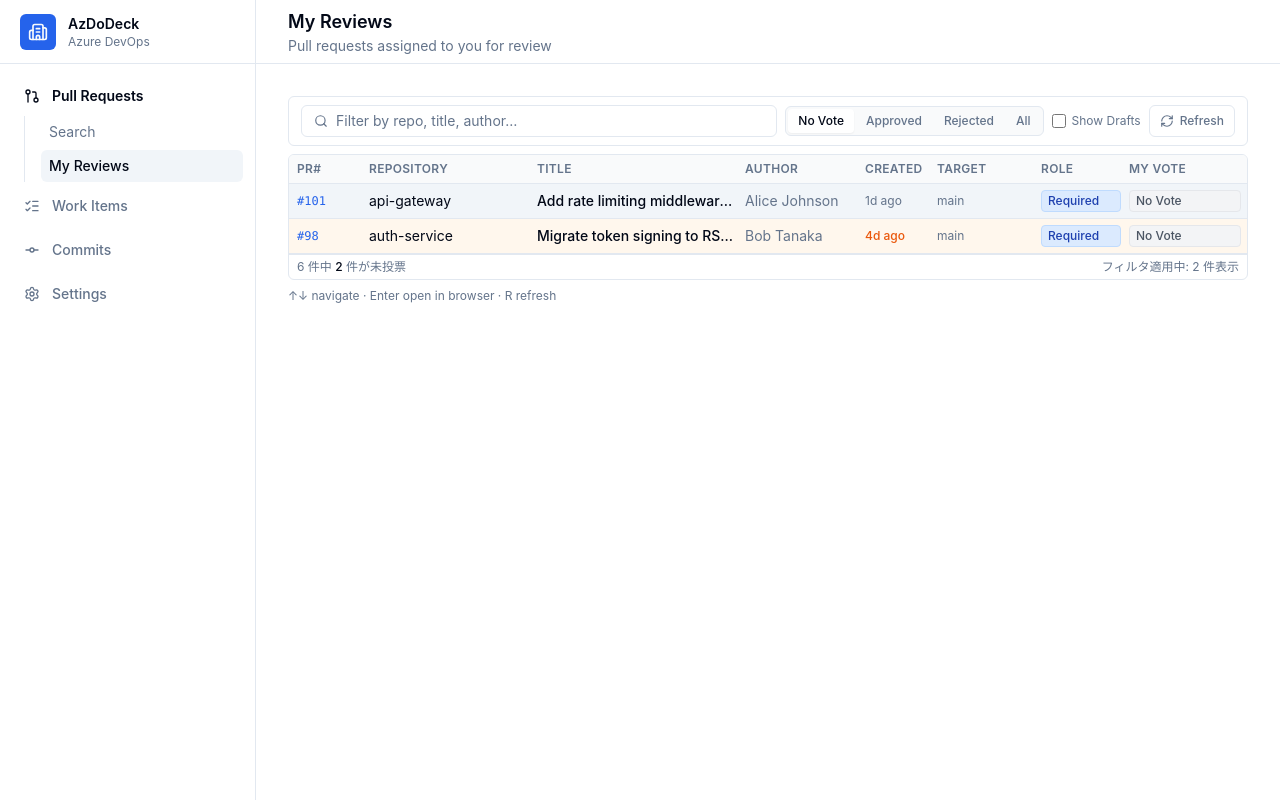
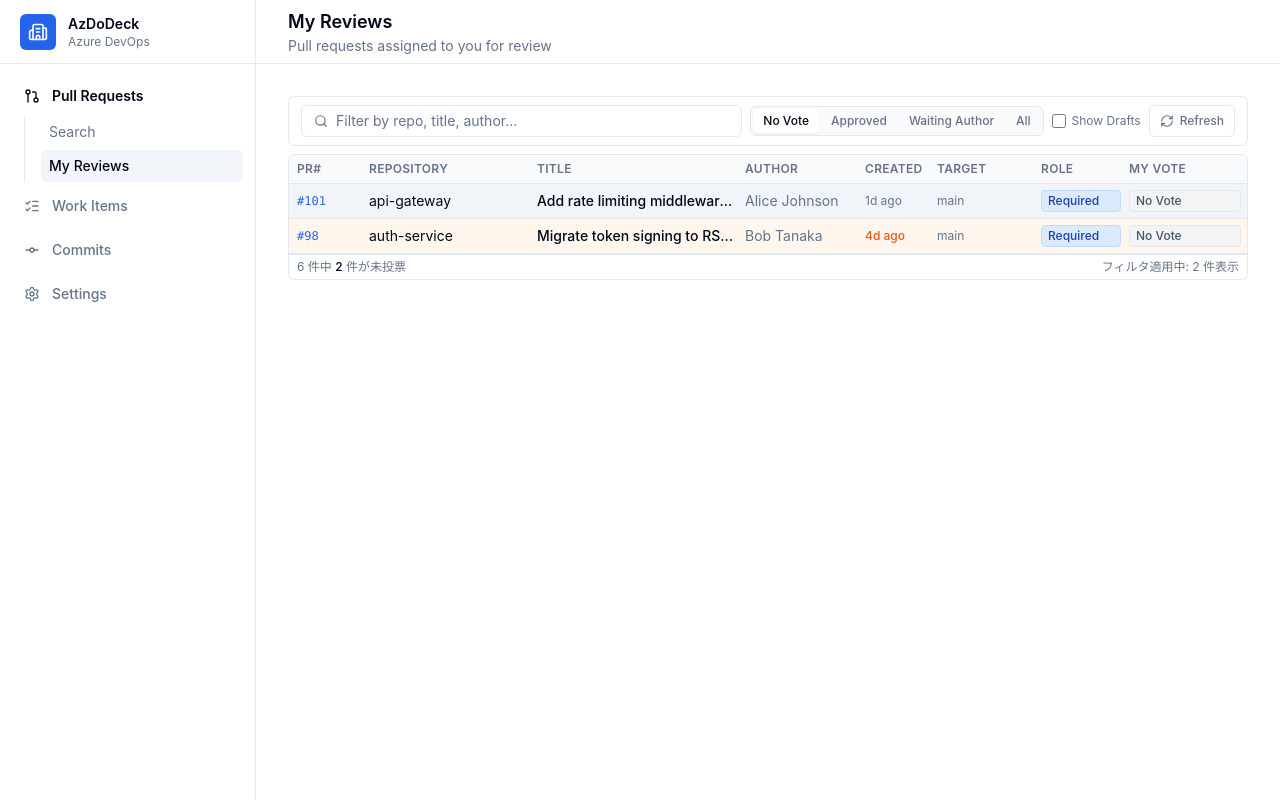
Before and after one commit to ntaksh42/DevDeck, a React (Vite) app: page / in a window 1280 px wide. Both pictures are taken after a click on the button "My Reviews". Built offline with nearby package versions, Linux system fonts and the light colour scheme.

Commit message:
feat(ui): improve my reviews keyboard workflow

```diff
--- a/src/App.tsx
+++ b/src/App.tsx
@@ -1,4 +1,4 @@
-import { FormEvent, ReactNode, forwardRef, useMemo, useRef, useState } from "react";
+import { FormEvent, ReactNode, forwardRef, useEffect, useMemo, useRef, useState } from "react";
 import { useMutation, useQuery, useQueryClient } from "@tanstack/react-query";
 import {
   Building2,
@@ -36,6 +36,11 @@ import { openExternalUrl } from "@/lib/openExternal";
 
 type View = "pullRequestSearch" | "myReviews" | "workItems" | "commits" | "settings";
 
+function isEditableTarget(target: EventTarget | null): boolean {
+  const element = target instanceof HTMLElement ? target : null;
+  return !!element?.closest("input, textarea, select, [contenteditable='true']");
+}
+
 function AppShell() {
   const [view, setView] = useState<View>("pullRequestSearch");
   const organizationsQuery = useQuery({
@@ -45,6 +50,41 @@ function AppShell() {
 
   const organizations = organizationsQuery.data ?? [];
   const activeView = organizations.length === 0 ? "settings" : view;
+
+  useEffect(() => {
+    function onGlobalKeyDown(event: KeyboardEvent) {
+      if (
+        event.defaultPrevented ||
+        !event.altKey ||
+        event.ctrlKey ||
+        event.metaKey ||
+        event.shiftKey
+      ) {
+        return;
+      }
+
+      const nextViewByKey: Record<string, View> =
+        organizations.length === 0
+          ? { "5": "settings" }
+          : {
+              "1": "pullRequestSearch",
+              "2": "myReviews",
+              "3": "workItems",
+              "4": "commits",
+              "5": "settings",
+            };
+      const nextView = nextViewByKey[event.key];
+      if (!nextView) {
+        return;
+      }
+
+      event.preventDefault();
+      setView(nextView);
+    }
+
+    window.addEventListener("keydown", onGlobalKeyDown);
+    return () => window.removeEventListener("keydown", onGlobalKeyDown);
+  }, [organizations.length]);
 
   return (
     <div className="min-h-screen bg-background text-foreground">
@@ -69,12 +109,14 @@ function AppShell() {
               active={activeView === "pullRequestSearch"}
               disabled={organizations.length === 0}
               label="Search"
+              shortcut="Alt+1"
               onClick={() => setView("pullRequestSearch")}
             />
             <NavSubItem
               active={activeView === "myReviews"}
               disabled={organizations.length === 0}
               label="My Reviews"
+              shortcut="Alt+2"
               onClick={() => setView("myReviews")}
             />
           </NavSection>
@@ -83,6 +125,7 @@ function AppShell() {
             disabled={organizations.length === 0}
             icon={<ListChecks className="h-4 w-4" aria-hidden="true" />}
             label="Work Items"
+            shortcut="Alt+3"
             onClick={() => setView("workItems")}
           />
           <NavButton
@@ -90,12 +133,14 @@ function AppShell() {
             disabled={organizations.length === 0}
             icon={<GitCommitHorizontal className="h-4 w-4" aria-hidden="true" />}
             label="Commits"
+            shortcut="Alt+4"
             onClick={() => setView("commits")}
           />
           <NavButton
             active={activeView === "settings"}
             icon={<Settings className="h-4 w-4" aria-hidden="true" />}
             label="Settings"
+            shortcut="Alt+5"
             onClick={() => setView("settings")}
           />
         </nav>
@@ -189,6 +234,7 @@ function CommitSearch({ organizations }: { organizations: Organization[] }) {
                   value={query}
                   onChange={(event) => setQuery(event.target.value)}
                   placeholder="message, author, repository, SHA"
+                  autoFocus
                   className="min-w-0 flex-1 bg-transparent text-sm outline-none"
                 />
               </div>
@@ -367,6 +413,7 @@ function WorkItemSearch({ organizations }: { organizations: Organization[] }) {
                   value={query}
                   onChange={(event) => setQuery(event.target.value)}
                   placeholder="title text"
+                  autoFocus
                   className="min-w-0 flex-1 bg-transparent text-sm outline-none"
                 />
               </div>
@@ -578,11 +625,14 @@ const ReviewPrRow = forwardRef<
   return (
     <div
       ref={ref}
-      tabIndex={0}
+      tabIndex={selected ? 0 : -1}
       role="row"
       aria-selected={selected}
       onClick={onSelect}
       onKeyDown={(e) => {
+        if ((e.target as HTMLElement).closest("button")) {
+          return;
+        }
         if (e.key === "Enter" && pr.webUrl) {
           e.stopPropagation();
           openExternalUrl(pr.webUrl);
@@ -654,7 +704,7 @@ const ReviewPrRow = forwardRef<
 });
 ReviewPrRow.displayName = "ReviewPrRow";
 
-type VoteFilter = "noVote" | "approved" | "rejected" | "all";
+type VoteFilter = "noVote" | "approved" | "waitingAuthor" | "all";
 
 function MyReviewsGrid({ organizations }: { organizations: Organization[] }) {
   const organizationId = organizations[0]?.id ?? "";
@@ -669,6 +719,8 @@ function MyReviewsGrid({ organizations }: { organizations: Organization[] }) {
   const [voteFilter, setVoteFilter] = useState<VoteFilter>("noVote");
   const [showDrafts, setShowDrafts] = useState(false);
   const [selectedIndex, setSelectedIndex] = useState(0);
+  const containerRef = useRef<HTMLDivElement | null>(null);
+  const filterInputRef = useRef<HTMLInputElement | null>(null);
   const rowRefs = useRef<(HTMLDivElement | null)[]>([]);
 
   const allPrs = query.data ?? [];
@@ -686,7 +738,7 @@ function MyReviewsGrid({ organizations }: { organizations: Organization[] }) {
         return false;
       if (voteFilter === "noVote" && pr.myVote !== 0) return false;
       if (voteFilter === "approved" && pr.myVote !== 10 && pr.myVote !== 5) return false;
-      if (voteFilter === "rejected" && pr.myVote !== -10 && pr.myVote !== -5) return false;
+      if (voteFilter === "waitingAuthor" && pr.myVote !== -5) return false;
       return true;
     });
   }, [allPrs, textFilter, voteFilter, showDrafts]);
@@ -695,43 +747,167 @@ function MyReviewsGrid({ organizations }: { organizations: Organization[] }) {
   const noVoteCount = visiblePrs.filter((pr) => pr.myVote === 0).length;
   const isFiltered = !!textFilter || voteFilter !== "all";
 
+  useEffect(() => {
+    containerRef.current?.focus();
+  }, []);
+
+  useEffect(() => {
+    setSelectedIndex((index) => Math.min(index, Math.max(filtered.length - 1, 0)));
+  }, [filtered.length]);
+
+  function applyVoteFilter(value: VoteFilter) {
+    setVoteFilter(value);
+    setSelectedIndex(0);
+  }
+
+  function focusRow(index: number) {
+    rowRefs.current[index]?.focus();
+  }
+
+  function moveSelection(index: number) {
+    const next = Math.max(0, Math.min(index, filtered.length - 1));
+    setSelectedIndex(next);
+    focusRow(next);
+  }
+
+  function moveVoteFilter(delta: number) {
+    const currentIndex = voteFilterOptions.findIndex((option) => option.value === voteFilter);
+    const nextIndex = (currentIndex + delta + voteFilterOptions.length) % voteFilterOptions.length;
+    applyVoteFilter(voteFilterOptions[nextIndex].value);
+  }
+
   function handleKeyDown(e: React.KeyboardEvent) {
+    const editable = isEditableTarget(e.target);
+    const targetElement = e.target instanceof HTMLElement ? e.target : null;
+    const buttonTarget = targetElement?.closest("button");
+
+    if (editable) {
+      if (e.key === "Escape") {
+        e.preventDefault();
+        setTextFilter("");
+        setSelectedIndex(0);
+        (e.target as HTMLElement).blur();
+      } else if (e.key === "ArrowDown" && filtered.length > 0) {
+        e.preventDefault();
+        moveSelection(selectedIndex);
+      }
+      return;
+    }
+
+    if (buttonTarget) {
+      if (buttonTarget.closest('[role="tablist"]') && e.key === "ArrowRight") {
+        e.preventDefault();
+        moveVoteFilter(1);
+      } else if (buttonTarget.closest('[role="tablist"]') && e.key === "ArrowLeft") {
+        e.preventDefault();
+        moveVoteFilter(-1);
+      }
+      return;
+    }
+
+    if (e.key === "/") {
+      e.preventDefault();
+      filterInputRef.current?.focus();
+      filterInputRef.current?.select();
+      return;
+    }
+    if (e.key === "1") {
+      e.preventDefault();
+      applyVoteFilter("noVote");
+      return;
+    }
+    if (e.key === "2") {
+      e.preventDefault();
+      applyVoteFilter("approved");
+      return;
+    }
+    if (e.key === "3") {
+      e.preventDefault();
+      applyVoteFilter("waitingAuthor");
+      return;
+    }
+    if (e.key === "4") {
+      e.preventDefault();
+      applyVoteFilter("all");
+      return;
+    }
+    if (e.key === "d" || e.key === "D") {
+      e.preventDefault();
+      setShowDrafts((value) => !value);
+      setSelectedIndex(0);
+      return;
+    }
+    if (e.key === "r" || e.key === "R") {
+      e.preventDefault();
+      void query.refetch();
+      return;
+    }
+    if (e.key === "Escape") {
+      e.preventDefault();
+      setTextFilter("");
+      setVoteFilter("noVote");
+      setSelectedIndex(0);
+      return;
+    }
+    if (e.key === "ArrowRight") {
+      e.preventDefault();
+      moveVoteFilter(1);
+      return;
+    }
+    if (e.key === "ArrowLeft") {
+      e.preventDefault();
+      moveVoteFilter(-1);
+      return;
+    }
     if (filtered.length === 0) return;
     if (e.key === "ArrowDown") {
       e.preventDefault();
-      const next = Math.min(selectedIndex + 1, filtered.length - 1);
-      setSelectedIndex(next);
-      rowRefs.current[next]?.focus();
+      moveSelection(selectedIndex + 1);
     } else if (e.key === "ArrowUp") {
       e.preventDefault();
-      const prev = Math.max(selectedIndex - 1, 0);
-      setSelectedIndex(prev);
-      rowRefs.current[prev]?.focus();
+      moveSelection(selectedIndex - 1);
+    } else if (e.key === "Home") {
+      e.preventDefault();
+      moveSelection(0);
+    } else if (e.key === "End") {
+      e.preventDefault();
+      moveSelection(filtered.length - 1);
+    } else if (e.key === "PageDown") {
+      e.preventDefault();
+      moveSelection(selectedIndex + 10);
+    } else if (e.key === "PageUp") {
+      e.preventDefault();
+      moveSelection(selectedIndex - 10);
     } else if (e.key === "Enter") {
+      e.preventDefault();
       const pr = filtered[selectedIndex];
       if (pr?.webUrl) openExternalUrl(pr.webUrl);
-    } else if (e.key === "r" || e.key === "R") {
-      query.refetch();
     }
   }
 
   const voteFilterOptions: { value: VoteFilter; label: string }[] = [
     { value: "noVote", label: "No Vote" },
     { value: "approved", label: "Approved" },
-    { value: "rejected", label: "Rejected" },
+    { value: "waitingAuthor", label: "Waiting Author" },
     { value: "all", label: "All" },
   ];
 
   const COLS = "64px minmax(160px,1.5fr) minmax(200px,3fr) 112px 64px 96px 80px 112px";
 
   return (
-    <div className="space-y-2" onKeyDown={handleKeyDown}>
+    <div
+      ref={containerRef}
+      className="space-y-2 outline-none"
+      tabIndex={-1}
+      onKeyDown={handleKeyDown}
+    >
       {/* Filter bar */}
       <div className="flex flex-wrap items-center gap-2 rounded-md border border-border bg-white px-3 py-2">
         {/* Text search */}
         <div className="flex h-8 flex-1 items-center rounded-md border border-input bg-background px-3 focus-within:ring-2 focus-within:ring-ring">
           <Search className="mr-2 h-3.5 w-3.5 shrink-0 text-muted-foreground" aria-hidden="true" />
           <input
+            ref={filterInputRef}
             type="text"
             placeholder="Filter by repo, title, author…"
             value={textFilter}
@@ -754,15 +930,21 @@ function MyReviewsGrid({ organizations }: { organizations: Organization[] }) {
         </div>
 
         {/* Vote filter tabs */}
-        <div className="flex items-center gap-0.5 rounded-md border border-border bg-gray-50 p-0.5">
+        <div
+          className="flex items-center gap-0.5 rounded-md border border-border bg-gray-50 p-0.5"
+          role="tablist"
+          aria-label="Vote filter"
+        >
           {voteFilterOptions.map((opt) => (
             <button
               key={opt.value}
               type="button"
               onClick={() => {
-                setVoteFilter(opt.value);
-                setSelectedIndex(0);
+                applyVoteFilter(opt.value);
               }}
+              role="tab"
+              aria-selected={voteFilter === opt.value}
+              aria-pressed={voteFilter === opt.value}
               className={`rounded px-2.5 py-1 text-xs font-medium transition-colors ${
                 voteFilter === opt.value
                   ? "bg-white text-foreground shadow-sm"
@@ -791,7 +973,7 @@ function MyReviewsGrid({ organizations }: { organizations: Organization[] }) {
         {/* Refresh button */}
         <button
           type="button"
-          onClick={() => query.refetch()}
+          onClick={() => void query.refetch()}
           disabled={query.isFetching}
           className="flex h-8 items-center gap-1.5 rounded-md border border-border bg-white px-2.5 text-xs font-medium text-muted-foreground hover:bg-secondary disabled:opacity-50"
           aria-label="Refresh"
@@ -850,10 +1032,6 @@ function MyReviewsGrid({ organizations }: { organizations: Organization[] }) {
           {isFiltered && <span>フィルタ適用中: {filtered.length} 件表示</span>}
         </div>
       </div>
-
-      <p className="text-xs text-muted-foreground">
-        ↑↓ navigate · Enter open in browser · R refresh
-      </p>
     </div>
   );
 }
@@ -864,12 +1042,14 @@ function NavButton({
   disabled = false,
   icon,
   label,
+  shortcut,
   onClick,
 }: {
   active: boolean;
   disabled?: boolean;
   icon: ReactNode;
   label: string;
+  shortcut?: string;
   onClick: () => void;
 }) {
   return (
@@ -877,6 +1057,7 @@ function NavButton({
       type="button"
       disabled={disabled}
       onClick={onClick}
+      aria-keyshortcuts={shortcut}
       className={`flex h-10 w-full items-center gap-3 rounded-md px-3 text-left text-sm font-medium ${
         active ? "bg-secondary text-foreground" : "text-muted-foreground hover:bg-secondary"
       } disabled:cursor-not-allowed disabled:opacity-50`}
@@ -915,11 +1096,13 @@ function NavSubItem({
   active,
   disabled = false,
   label,
+  shortcut,
   onClick,
 }: {
   active: boolean;
   disabled?: boolean;
   label: string;
+  shortcut?: string;
   onClick: () => void;
 }) {
   return (
@@ -927,6 +1110,7 @@ function NavSubItem({
       type="button"
       disabled={disabled}
       onClick={onClick}
+      aria-keyshortcuts={shortcut}
       className={`flex h-8 w-full items-center rounded-md px-2 text-left text-sm ${
         active ? "bg-secondary font-medium text-foreground" : "text-muted-foreground hover:bg-secondary"
       } disabled:cursor-not-allowed disabled:opacity-50`}
@@ -993,6 +1177,7 @@ function PullRequestSearch({
                   value={query}
                   onChange={(event) => setQuery(event.target.value)}
                   placeholder="title, author, repository, branch"
+                  autoFocus
                   className="min-w-0 flex-1 bg-transparent text-sm outline-none"
                 />
               </div>
@@ -1275,6 +1460,7 @@ function SetupPanel({ compact = false }: { compact?: boolean }) {
             value={organization}
             onChange={(event) => setOrganization(event.target.value)}
             placeholder="contoso"
+            autoFocus={!compact}
             className="h-10 rounded-md border border-input bg-background px-3 text-sm outline-none ring-offset-background focus:ring-2 focus:ring-ring"
           />
         </label>
```
Also changed, not shown: 3 other files (tests, documents, lock files or other folders).
